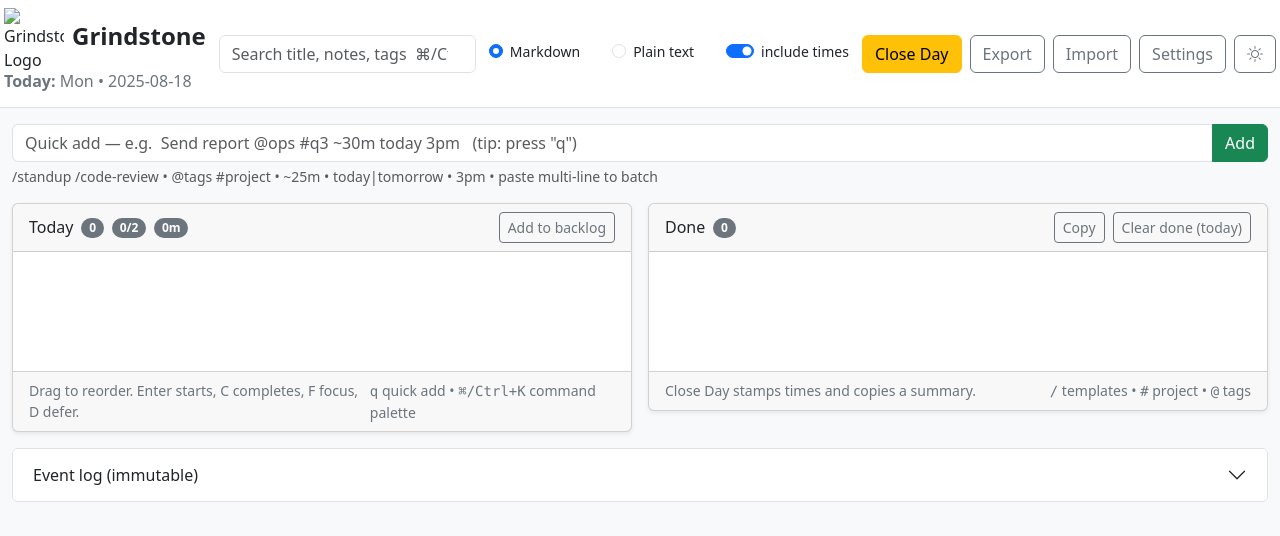
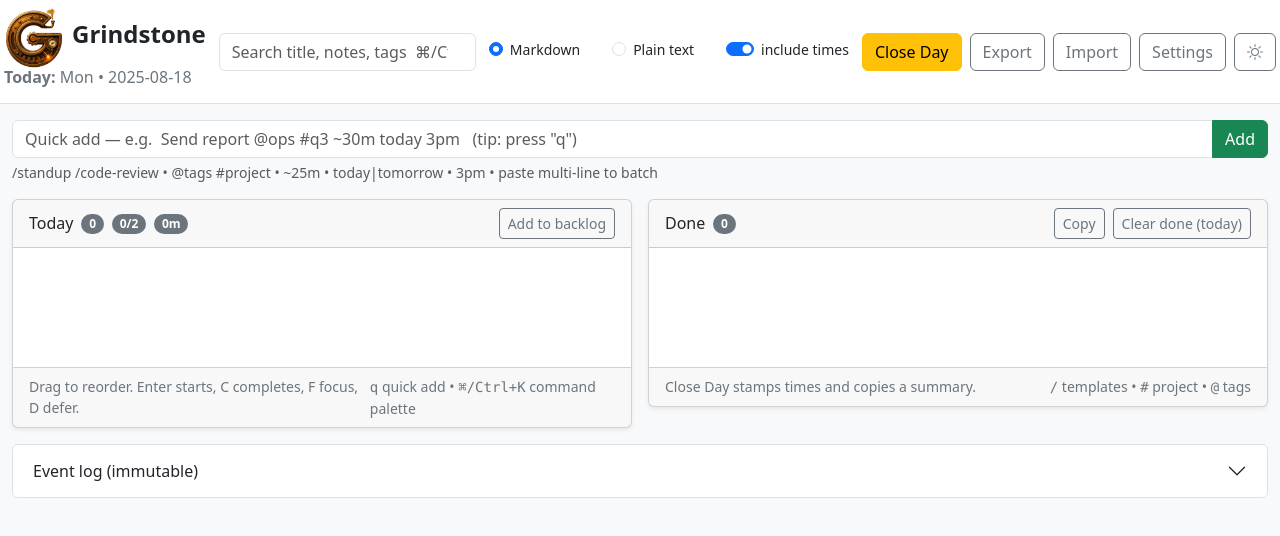
Before and after one commit to r3hab-media/Grindstone-Task-Manager, a website: page index.html in a window 1280 px wide. Drawn offline with nearby package versions, Linux system fonts and the light colour scheme; the site is published under a folder, as on GitHub Pages, so addresses that start at the root find nothing.

Commit message:
removed manifest relative icon, updated relative icon in index

```diff
--- a/index.html
+++ b/index.html
@@ -29,7 +29,7 @@
     <div class="container-fluid g-2">
       <div class="d-flex flex-column">
         <div class="branding">
-          <img src="/img/grindstone-logo.png" class="branding__logo" alt="Grindstone Logo">
+          <img src="./img/grindstone-logo.png" class="branding__logo" alt="Grindstone Logo">
           <h4 class="fw-bold ms-2">Grindstone</h4>
         </div>
         <h6 id="todayLabel" class="text-secondary"></h6>
```
Also changed, not shown: manifest.webmanifest.
